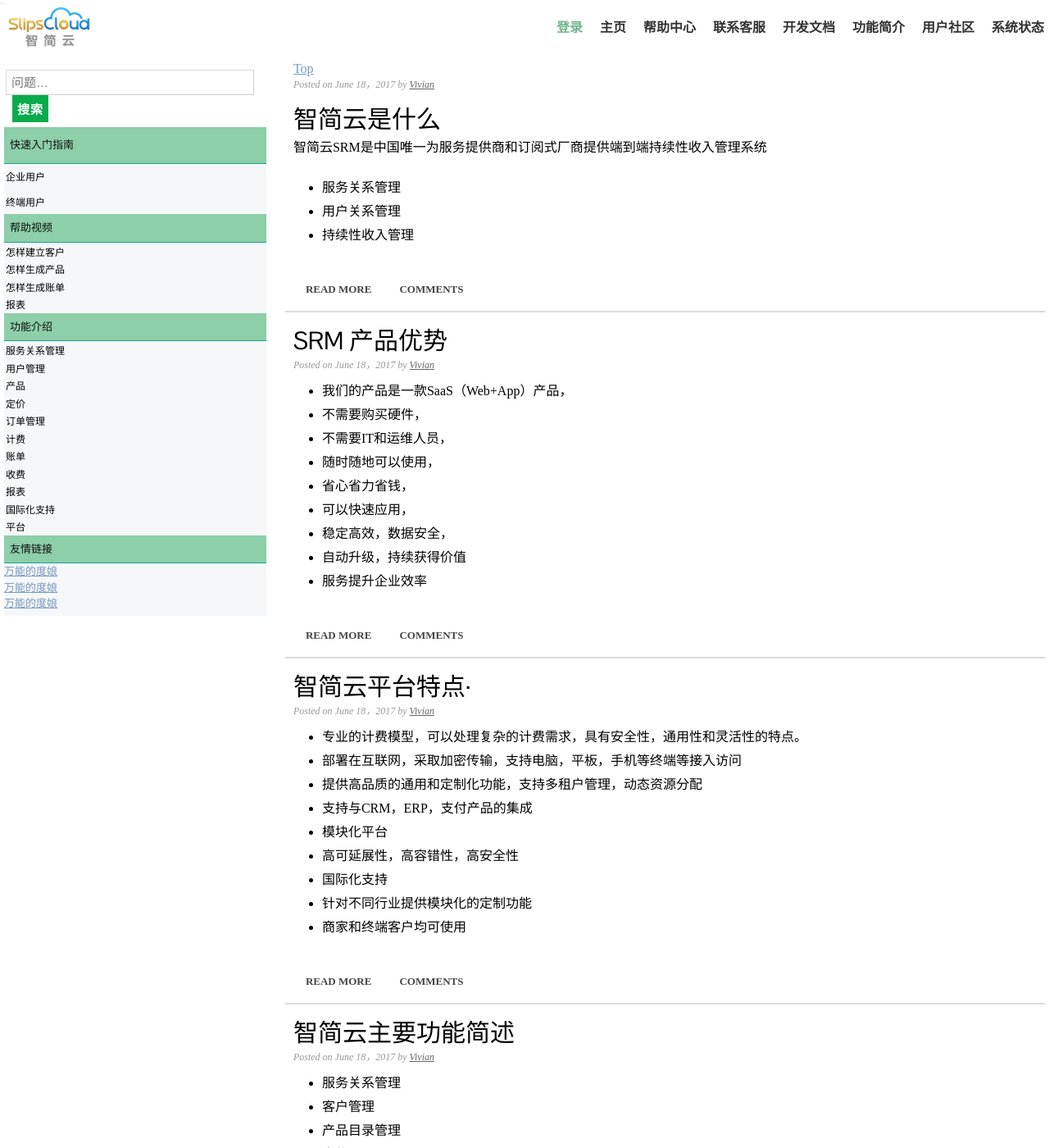
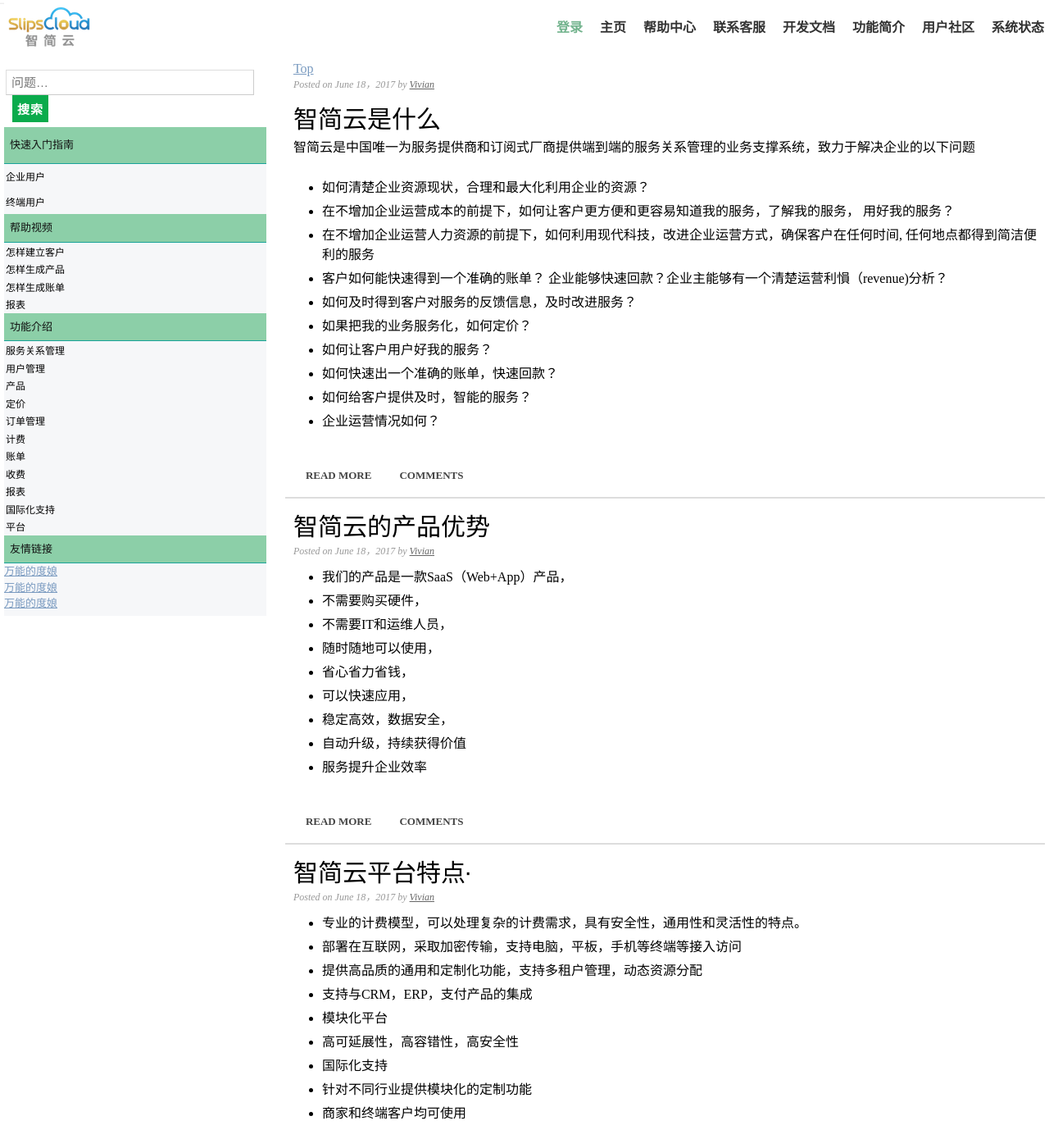
Before and after one commit to dreampivot/slipscloud.github.io, a Jekyll site: the page help/help-index.html, which Jekyll copies as it is, in a window 1280 px wide and 1400 px high. Shown: the whole window at 82% size. Built offline with Jekyll 4.4.1, drawn with Linux system fonts in a browser that asks for light colours; some of the changed text lies outside the part shown.

Commit message:
Update help-index.html

```diff
--- a/help/help-index.html
+++ b/help/help-index.html
@@ -14,7 +14,7 @@
 	    <li><a href="systemstatus.html">系统状态</a></li>
             <li><a href="community.html">用户社区</a></li>
 	    <li><a href="functions.html">功能简介</a></li>
-            <li><a href="api.html">开发文档</a></li>
+            <li><a href="#">开发文档</a></li>
             <li><a href="http://www.slipscloud.cn/contact/">联系客服</a></li>
 	    <li><a href="http://www.slipscloud.cn/help/help-index.html">帮助中心</a></li>
 	    <li><a href="http://www.slipscloud.cn">主页</a></li>
@@ -35,13 +35,20 @@
 
 		<h2>智简云是什么</h2>
 
-                <p>智简云SRM是中国唯一为服务提供商和订阅式厂商提供端到端持续性收入管理系统</p>
+                <p>智简云是中国唯一为服务提供商和订阅式厂商提供端到端的服务关系管理的业务支撑系统，致力于解决企业的以下问题</p>
 
 		<ul class="styledlist">
-		<li>服务关系管理</li>
-		<li>用户关系管理</li>
-		<li>持续性收入管理</li>
 
+		<li>如何清楚企业资源现状，合理和最大化利用企业的资源？</li>
+		<li>在不增加企业运营成本的前提下，如何让客户更方便和更容易知道我的服务，了解我的服务， 用好我的服务？</li>
+		<li>在不增加企业运营人力资源的前提下，如何利用现代科技，改进企业运营方式，确保客户在任何时间, 任何地点都得到简洁便利的服务</li>
+		<li>客户如何能快速得到一个准确的账单？ 企业能够快速回款？企业主能够有一个清楚运营利愪（revenue)分析？</li>
+		<li>如何及时得到客户对服务的反馈信息，及时改进服务？</li>
+		<li>如果把我的业务服务化，如何定价？</li>
+		<li>如何让客户用户好我的服务？</li>
+		<li>如何快速出一个准确的账单，快速回款？</li>
+		<li>如何给客户提供及时，智能的服务？</li>
+		<li>企业运营情况如何？</li>
 		</ul>
 
 		<a href="#" class="button">Read more</a>
@@ -51,7 +58,7 @@
 
 		<article class="expanded">
 
-            	<h2>SRM 产品优势</h2>
+            	<h2>智简云的产品优势</h2>
 		<div class="article-info">Posted on <time datetime="2017-06-18">June 18，2017</time> by <a href="#" rel="author">Vivian</a></div>
 		<ul class="styledlist">
 		<li>我们的产品是一款SaaS（Web+App）产品，</li>
@@ -89,18 +96,14 @@
 		<a href="#" class="button">Comments</a>
 		</article>
 		<article class="expanded">
-		<h2>智简云主要功能简述</h2>
+		<h2>智简云主要功能模块</h2>
 		<div class="article-info">Posted on <time datetime="2017-06-18">June 18，2017</time> by <a href="#" rel="author">Vivian</a></div>
 		<ul class="styledlist">
-		<li>服务关系管理</li>
-		<li>客户管理</li>
-		<li>产品目录管理</li>
-		<li>定价</li>
-		<li>计费</li>
+		<li>业务</li>
+		<li>客户</li>
 		<li>账单</li>
-		<li>收费</li>
-		<li>报表</li>
-		<li>国际化支持</li>
+		<li>支撑</li>
+		<li>管理</li>
 		</ul>
 
 		<a href="#" class="button">Read more</a>
```
